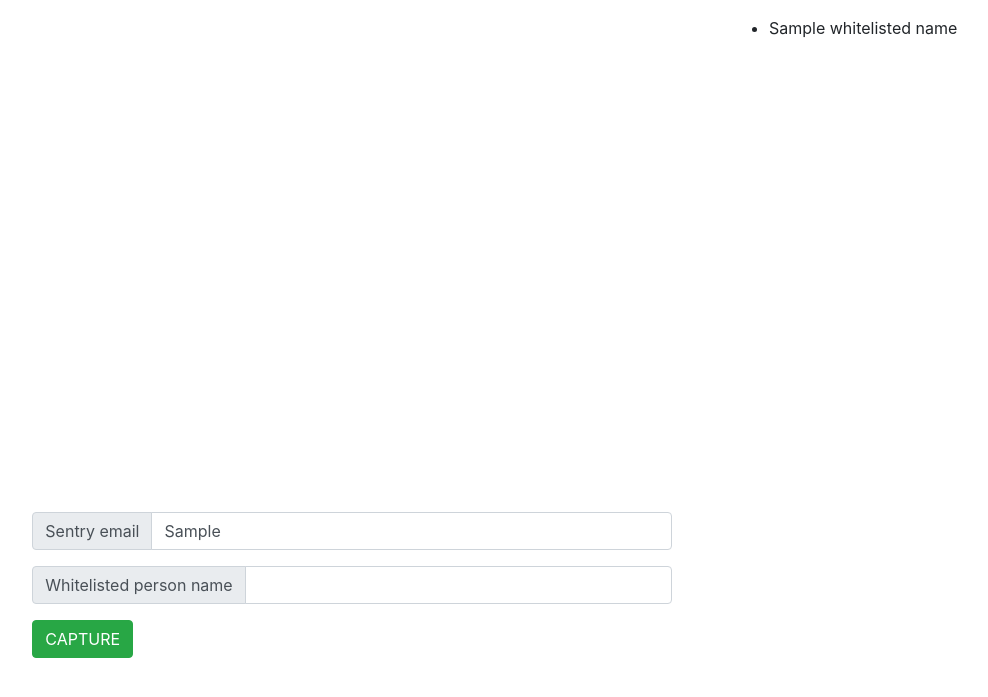
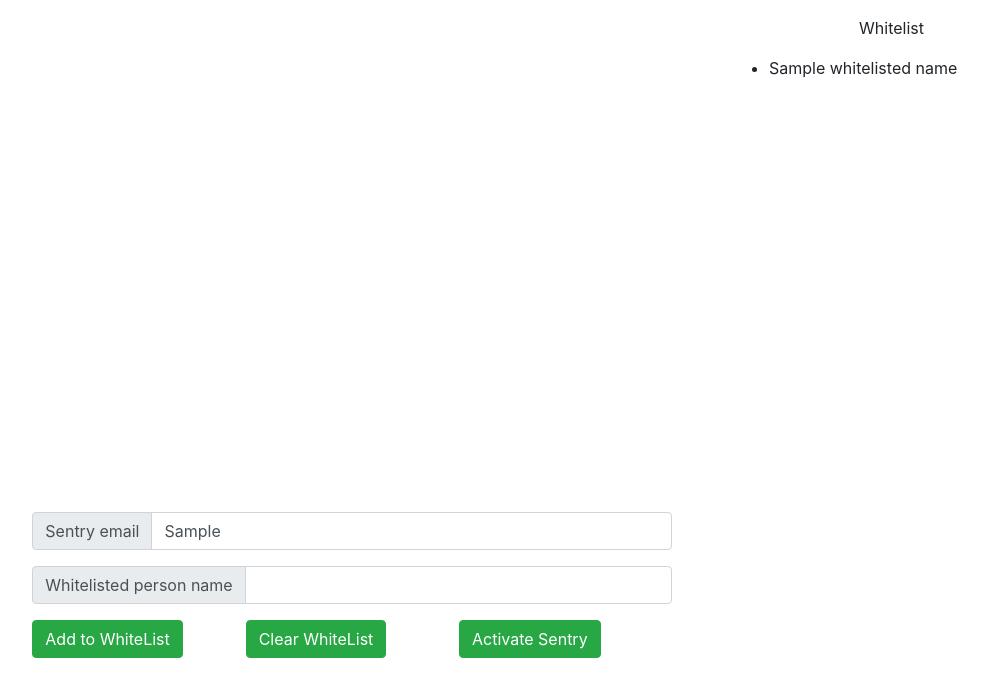
Before and after one commit to Amr-devman/webcam-sentry, a Flask app: template templates/sentry_setup_template.html in a window 1280 px wide. Shown: the top 697 px of the page, without its empty margins (181-1169 px from the left). Run offline with Flask 2, Linux system fonts and the light colour scheme; the template is opened without the code that fills it: most values are stand-ins (such as "Sample title", 1, 10 or a date in 2020); some libraries are stand-ins or nearby versions.

Commit message:
added buttons to delete whitelist and activate the sentry, still cant figure out ajax tho :(

```diff
--- a/app.py
+++ b/app.py
@@ -8,7 +8,7 @@ app = Flask(__name__)
 
 
 
-import sentry_setup_routes
+import sentry_setup_routes, sentry_run_routes
 
 #create cookies for new user
 
--- a/templates/sentry_setup_template.html
+++ b/templates/sentry_setup_template.html
@@ -10,7 +10,9 @@
 
 			<dir class="row">
 			    <div id="my_camera" class="col-sm"></div>
+
 			    <div id="whitelist" class="col-md-3">
+			    	<p class="text-lg-center">Whitelist</p>
 			   		<ul id="whitelist-list" class="list-group">
 			   			{% for name in whitelisted_name %}
 			   				<li> {{ name }} </li>
@@ -21,6 +23,7 @@
 
            	<div class="row no-gutters" >
            		<div class="col-lg-6 offset-sm-2">
+
 		           	<div class="input-group mb-3">
 						<div class="input-group-prepend">
 					    	<span class="input-group-text" id="inputGroup-sizing-default">Sentry email</span>
@@ -35,10 +38,24 @@
 					  <input id ="sentry-whitelisted-person" type="text" class="form-control" aria-label="Default" aria-describedby="inputGroup-sizing-default">
 					</div>
 
-		           	<div id="pre_take_buttons">
+					<div class="row no-gutters" >
+			           	<div id="pre_take_buttons" class="col-sm">
 				            <!-- This button is shown before the user takes a snapshot -->
-			            	<input type=button class="btn btn-success btn-squared" value="CAPTURE" onClick="preview_snapshot()">
+				            	<input type=button class="btn btn-success btn-squared" value="Add to WhiteList" onClick="preview_snapshot()">
 				       	</div>
+
+				       	<div id="clear_whitelist_button" class="col-sm">
+				            <!-- This button is shown before the user takes a snapshot -->
+				            	<input type=button class="btn btn-success btn-squared" value="Clear WhiteList" onClick="clear_whitelist()">
+				       	</div>
+
+				       	<div id="activate_sentry_button" class="col-sm">
+				            <!-- This button is shown before the user takes a snapshot -->
+				            	<input type=button class="btn btn-success btn-squared" value="Activate Sentry" onClick="window.location.href='{{ url_for( 'activate_sentry' ) }}';">
+				       	</div>
+
+				    </div>
+
 			    </div>
 		    </div>
 
@@ -81,6 +98,8 @@
 		<!-- javascript functions to save image and return to the backend -->
 		<script language="JavaScript">
 			var $SCRIPT_ROOT = {{ request.script_root|tojson|safe }};
+
+
 		    function preview_snapshot() {
 		        // actually snap photo (from preview freeze).
 		        Webcam.snap( function(data_uri) {
@@ -88,22 +107,30 @@
 		           	sentry_email = document.getElementById('sentry-email').value
 		            whitelisted_name = document.getElementById('sentry-whitelisted-person').value
 
-/*		            console.log(whitelisted_name)
-		            document.getElementById('whitelist-list').innerHTML +=
-					'<li> '+whitelisted_name+' </li>';
-*/
+		            $.when(add_to_whitelist_ajax()).done(function(response){window.location.href="{{ url_for( 'setup_sentry' ) }}";})
 
+		            function add_to_whitelist_ajax(){
 			            $.getJSON($SCRIPT_ROOT + '/_photo_cap', {
 			                photo_cap: data_uri,
 			                sentry_email: sentry_email,
 			                whitelisted_name: whitelisted_name
 			            },function(data){
 			                var response = data.response;
-		                location = location;
 			            })
+			        }
 			    });
+			}
 
 
+		    function clear_whitelist() {
+		    	$.when(clear_whitelist_ajax()).done(function(response){window.location.href="{{ url_for( 'setup_sentry' ) }}";})
+		    	function clear_whitelist_ajax(){
+		            $.getJSON($SCRIPT_ROOT + '/_clear_whitelist',
+		            	function(data){
+		                //this function is nothing
+		                console.log("Clearing WhiteList....")
+		            });
+		        }
 		    }
 		</script>
 
```
Also changed, not shown: db_functions.py (+12 -0 lines), sentry_run_routes.py (added, +8 -0 lines), sentry_setup_routes.py (+9 -1 lines). Lines whose indentation alone changed are shown as unchanged.
